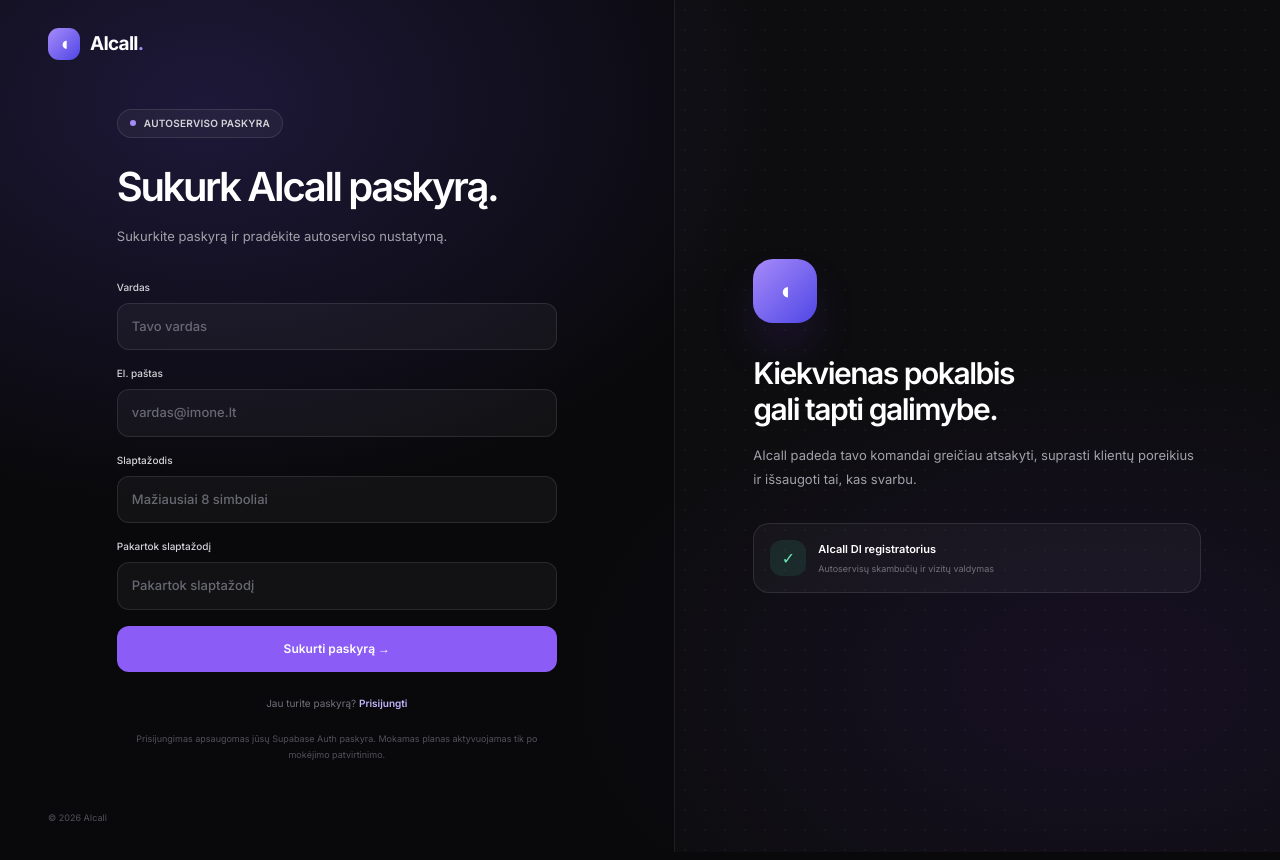
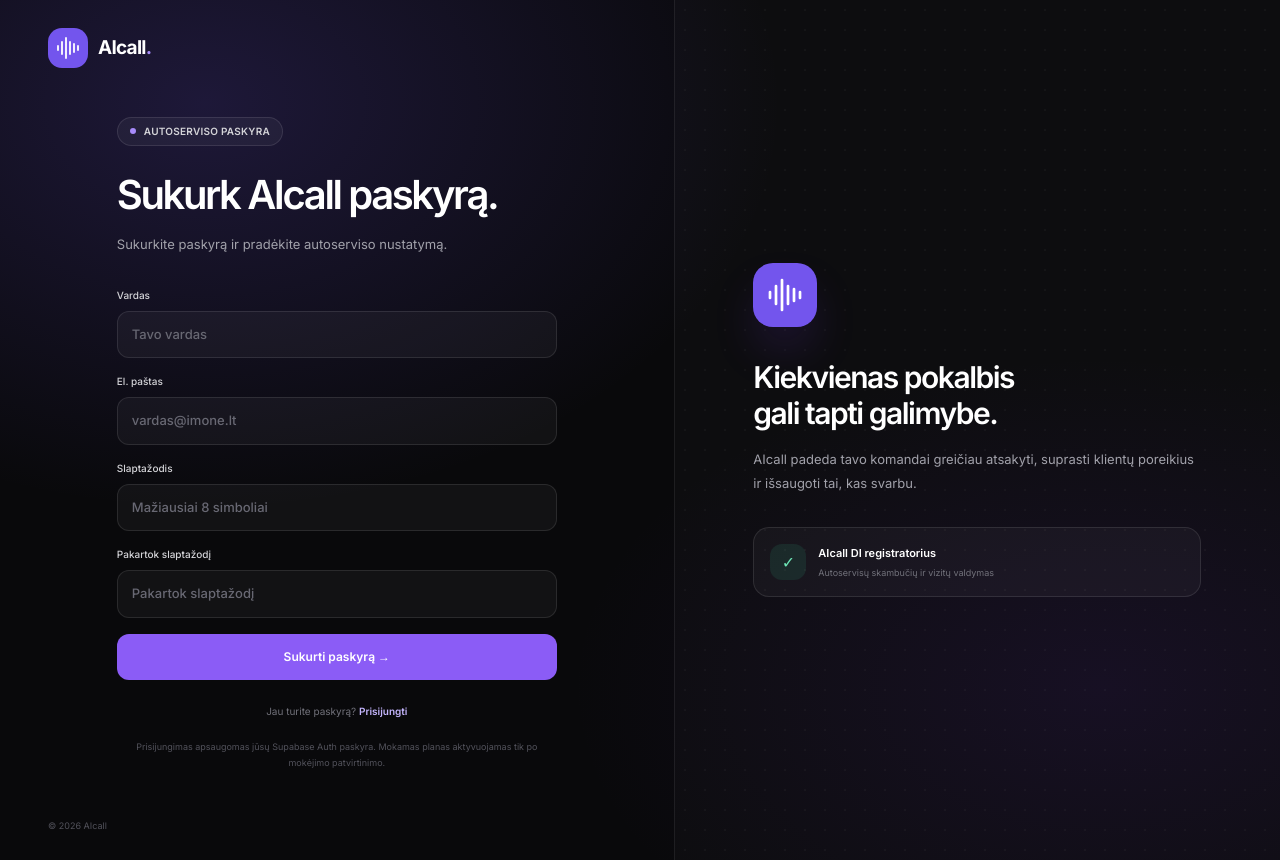
Before and after one commit to negustascook-star/chatcall, a website: page auth.html in a window 1280 px wide. Drawn offline with nearby package versions, Linux system fonts and the light colour scheme; no server answers.

Commit message:
Use the AIcall waveform logo across the site

```diff
--- a/auth.html
+++ b/auth.html
@@ -16,7 +16,7 @@
 <body>
   <main class="glow relative grid min-h-screen overflow-hidden lg:grid-cols-[1fr_.9fr]">
     <section class="relative z-10 flex flex-col justify-between px-6 py-7 md:px-12">
-      <a href="./index.html" class="flex w-fit items-center gap-2.5 text-[19px] font-bold tracking-[-.04em]"><span class="grid h-8 w-8 place-items-center rounded-[11px] bg-gradient-to-br from-violet-400 to-indigo-600 text-white">◖</span><span>AIcall<span class="text-violet-400">.</span></span></a>
+      <a href="./index.html" class="flex w-fit items-center gap-2.5 text-[19px] font-bold tracking-[-.04em]"><span class="grid h-10 w-10 place-items-center rounded-[14px] bg-[#7355ed] text-white"><svg width="24" height="24" viewBox="0 0 24 24" fill="none" stroke="currentColor" stroke-width="1.8" stroke-linecap="round"><path d="M2 10v4m4-8v12m4-16v20m4-16v12m4-10v8m4-6v4"/></svg></span><span>AIcall<span class="text-violet-400">.</span></span></a>
       <div class="mx-auto w-full max-w-[440px] py-12">
         <span id="eyebrow" class="inline-flex items-center gap-2 rounded-full border border-white/10 bg-white/[.045] px-3 py-1.5 text-[10px] font-semibold tracking-wide text-zinc-300"><i class="h-1.5 w-1.5 rounded-full bg-violet-400"></i> AUTOSERVISO PASKYRA</span>
         <h1 id="heading" class="mt-6 text-[40px] font-semibold leading-tight tracking-[-.06em]">Sukurk AIcall paskyrą.</h1>
@@ -36,7 +36,7 @@
     </section>
     <aside class="relative hidden items-center justify-center border-l border-white/[.07] bg-white/[.015] p-12 lg:flex">
       <div class="dots absolute inset-0 opacity-20"></div>
-      <div class="relative max-w-md"><div class="grid h-16 w-16 place-items-center rounded-[20px] bg-gradient-to-br from-violet-400 to-indigo-600 text-2xl shadow-2xl shadow-violet-600/30">◖</div><h2 class="mt-8 text-3xl font-semibold tracking-[-.05em]">Kiekvienas pokalbis<br />gali tapti galimybe.</h2><p class="mt-4 text-[13px] leading-6 text-zinc-400">AIcall padeda tavo komandai greičiau atsakyti, suprasti klientų poreikius ir išsaugoti tai, kas svarbu.</p><div class="mt-8 flex items-center gap-3 rounded-2xl border border-white/10 bg-white/[.035] p-4"><span class="grid h-9 w-9 place-items-center rounded-xl bg-emerald-400/10 text-emerald-300">✓</span><div><div class="text-[11px] font-semibold">AIcall DI registratorius</div><div class="mt-1 text-[9px] text-zinc-500">Autoservisų skambučių ir vizitų valdymas</div></div></div></div>
+      <div class="relative max-w-md"><div class="grid h-16 w-16 place-items-center rounded-[20px] bg-[#7355ed] text-white shadow-2xl shadow-violet-600/30"><svg width="36" height="36" viewBox="0 0 24 24" fill="none" stroke="currentColor" stroke-width="1.8" stroke-linecap="round"><path d="M2 10v4m4-8v12m4-16v20m4-16v12m4-10v8m4-6v4"/></svg></div><h2 class="mt-8 text-3xl font-semibold tracking-[-.05em]">Kiekvienas pokalbis<br />gali tapti galimybe.</h2><p class="mt-4 text-[13px] leading-6 text-zinc-400">AIcall padeda tavo komandai greičiau atsakyti, suprasti klientų poreikius ir išsaugoti tai, kas svarbu.</p><div class="mt-8 flex items-center gap-3 rounded-2xl border border-white/10 bg-white/[.035] p-4"><span class="grid h-9 w-9 place-items-center rounded-xl bg-emerald-400/10 text-emerald-300">✓</span><div><div class="text-[11px] font-semibold">AIcall DI registratorius</div><div class="mt-1 text-[9px] text-zinc-500">Autoservisų skambučių ir vizitų valdymas</div></div></div></div>
     </aside>
   </main>
   <script src="https://cdn.jsdelivr.net/npm/@supabase/supabase-js@2"></script>
```
Also changed, not shown: app.html (+1 -1 lines), index.html (+1 -1 lines).
